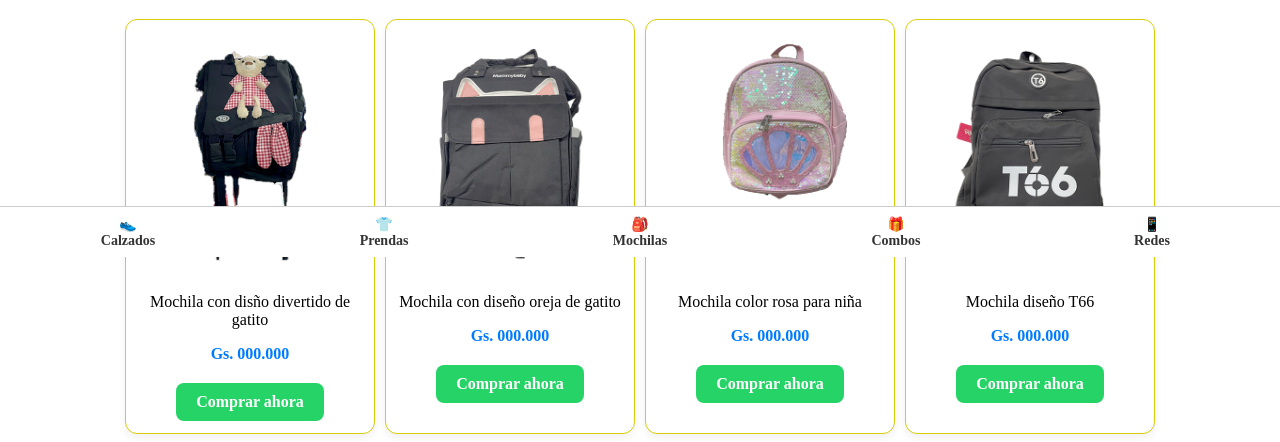
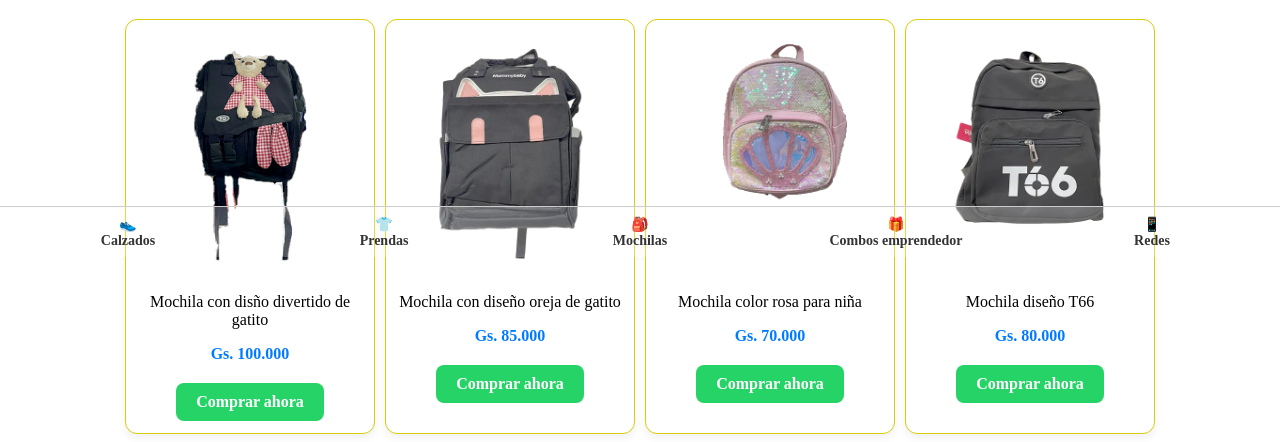
Before and after one commit to maluco-stack/maluco, a plain HTML site: page mochilas.html in a window 1280 px wide. Shown: the part 543-985 px from the top of the page. Drawn offline with Linux system fonts and the light colour scheme.

Commit message:
Add files via upload

```diff
--- a/mochilas.html
+++ b/mochilas.html
@@ -15,7 +15,7 @@
   <a href="calzados.html">👟<br>Calzados</a>
   <a href="prendas.html">👕<br>Prendas</a>
   <a href="mochilas.html">🎒<br>Mochilas</a>
-  <a href="combos.html">🎁<br>Combos</a>
+ <a href="combos.html">🎁<br>Combos emprendedor</a>
   <a href="redes.html">📱<br>Redes</a>
 </div>
 
@@ -30,17 +30,18 @@
   display: flex;
   justify-content: space-around;
   align-items: center;
-  height: 60px;
-  z-index: 1000;
+  padding: 0px 0;
+  height: 0px;
+  z-index: 999;
 }
 
 .barra-inferior a {
   text-decoration: none;
   color: #333;
-  font-size: 12px;
+  font-size: 10px;
   text-align: center;
   flex: 1;
-  padding: 5px 0;
+  padding: 0px 0;
 }
 </style>
 
@@ -51,7 +52,7 @@
   bottom: 0;
   left: 0;
   width: 100%;
-  background-color: #ffffff;
+   background-color: #ffffff42;
   border-top: 1px solid #ccc;
   display: flex;
   justify-content: space-around;
@@ -80,7 +81,7 @@
       <img src="Mochila-con-diseño-gata.png" alt="Auricular-Inlambrica-Jbl-sin-fondo">
       <div class="info">
         <p>Mochila con disño divertido de gatito</p>
-        <p class="precio">Gs. 000.000</p>
+        <p class="precio">Gs. 100.000</p>
         <a class="boton" href="https://wa.me/5950975480896?text=Hola!Quieor compra la mochila con diseño de gata" target="_blank">
           Comprar ahora
         </a>
@@ -89,10 +90,10 @@
 
     <!-- Producto 2 -->
     <div class="producto">
-      <img src="mochila-diseño-gatito-.jpg" alt="airpods-sin-fondo.png">
+      <img src="mochila-diseño-gatito-.webp" alt="mochila-diseño-gatito-.webp">
       <div class="info">
     <p>Mochila con diseño oreja de gatito</p>
-        <p class="precio">Gs. 000.000</p>
+        <p class="precio">Gs. 85.000</p>
      <a class="boton" href="https://wa.me/5950975480896?text=Hola!Quiero comprar la mochila con diseño de oreja de gatito" target="_blank">
           Comprar ahora
         </a>
@@ -101,10 +102,10 @@
 
     <!-- Producto 3 -->
 <div class="producto">
-  <img src="Mochila-para-niña-color-rosa-.jpg" alt="perume afnan">
+  <img src="Mochila-para-niña-color-rosa-.webp" alt="Mochila-para-niña-color-rosa-.webp">
   <div class="info">
     <p>Mochila color rosa para niña</p>
-    <p class="precio">Gs. 000.000</p>
+    <p class="precio">Gs. 70.000</p>
     <a class="boton" href="https://wa.me/5950975480896?text=Hola!Quieor comprar  la mochila de color rosa" target="_blank">
       Comprar ahora
     </a>
@@ -113,10 +114,10 @@
 
 <!-- Producto 4 -->
 <div class="producto">
-  <img src="mochila-t66.jpg" alt="perfume carolina herreera">
+  <img src="mochila-t66.webp" alt="mochila-t66.webp">
   <div class="info">
     <p>Mochila diseño T66</p>
-    <p class="precio">Gs. 000.000</p>
+    <p class="precio">Gs. 80.000</p>
     <a class="boton" href="https://wa.me/5950975480896?text=Hola!Quiero comprar la mochila con diseño de t66" target="_blank">
       Comprar ahora
     </a>
```
